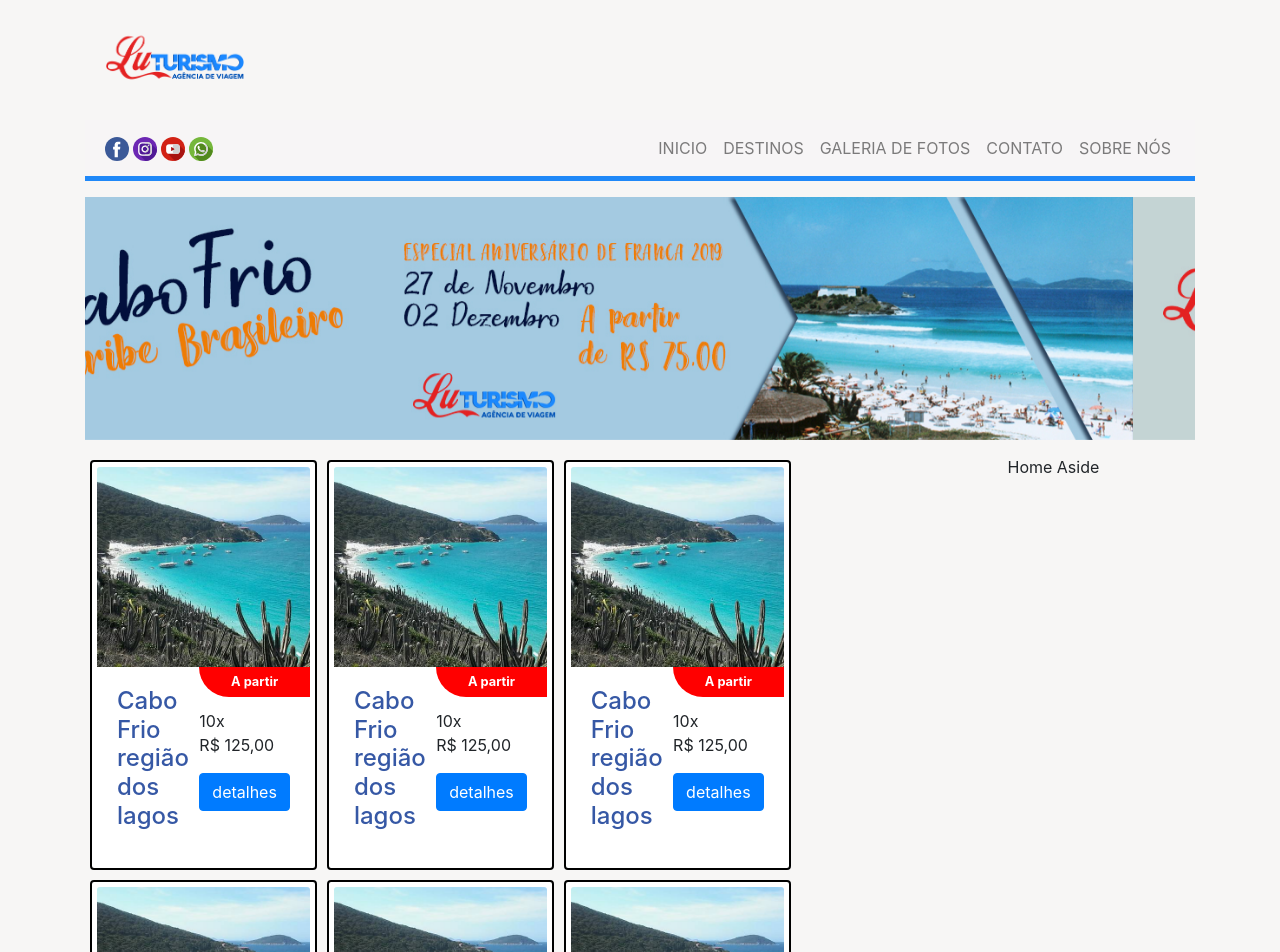
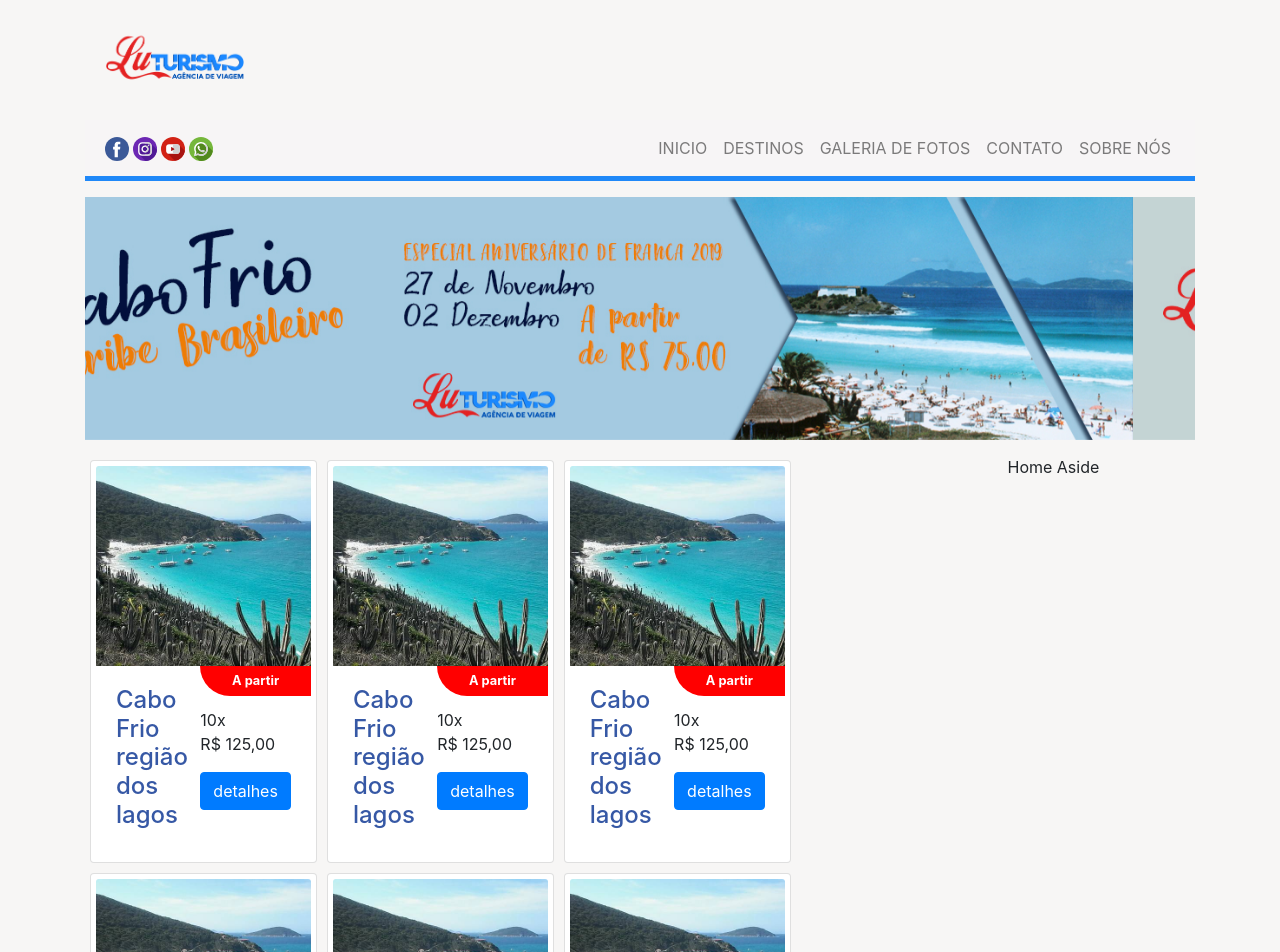
Before and after one commit to TiagoTi/lu-turismo, a React (Create React App) app: page / in a window 1280 px wide. Shown: the top 952 px of the page. Built offline with nearby package versions, Linux system fonts and the light colour scheme.

Commit message:
organize file

```diff
--- a/src/pages/home/Home.sass
+++ b/src/pages/home/Home.sass
@@ -2,6 +2,7 @@
   width: 14rem
   box-sizing: border-box
   padding: 5px
+  padding-bottom: 0
 
 .c-red
   color: white
@@ -14,9 +15,6 @@
   object-fit: cover
   height: 200px
 
-.card-border
-  border: 2px solid black
-
 .pt15
   padding-top: 15px
   padding-left: 15px
```
